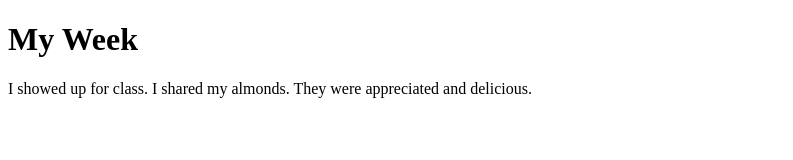
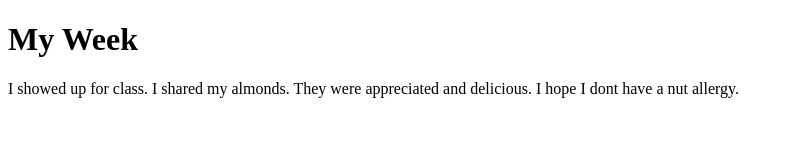
Before and after one commit to nathan-rabens/story, a plain HTML site: page index.html in a window 1280 px wide. Shown: the whole page, without its empty margins (0-793 px from the left). Drawn offline with Linux system fonts and the light colour scheme.

Commit message:
health concerns

```diff
--- a/index.html
+++ b/index.html
@@ -7,6 +7,7 @@
   <body>
     <h1>My Week</h1>
     <p>I showed up for class. I shared my almonds. They were appreciated and delicious.
+      I hope I dont have a nut allergy.
     </p>
 
   </body>
```
